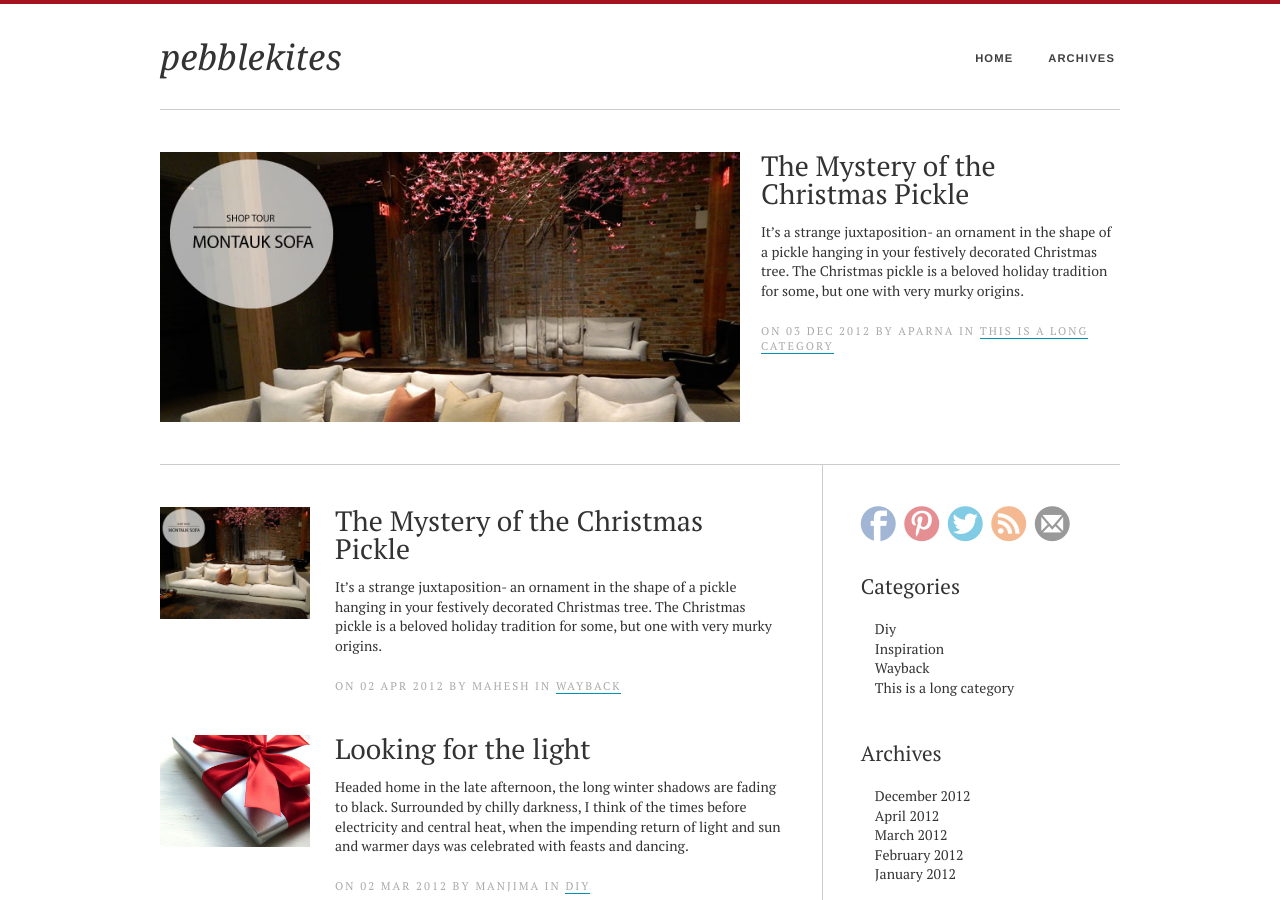
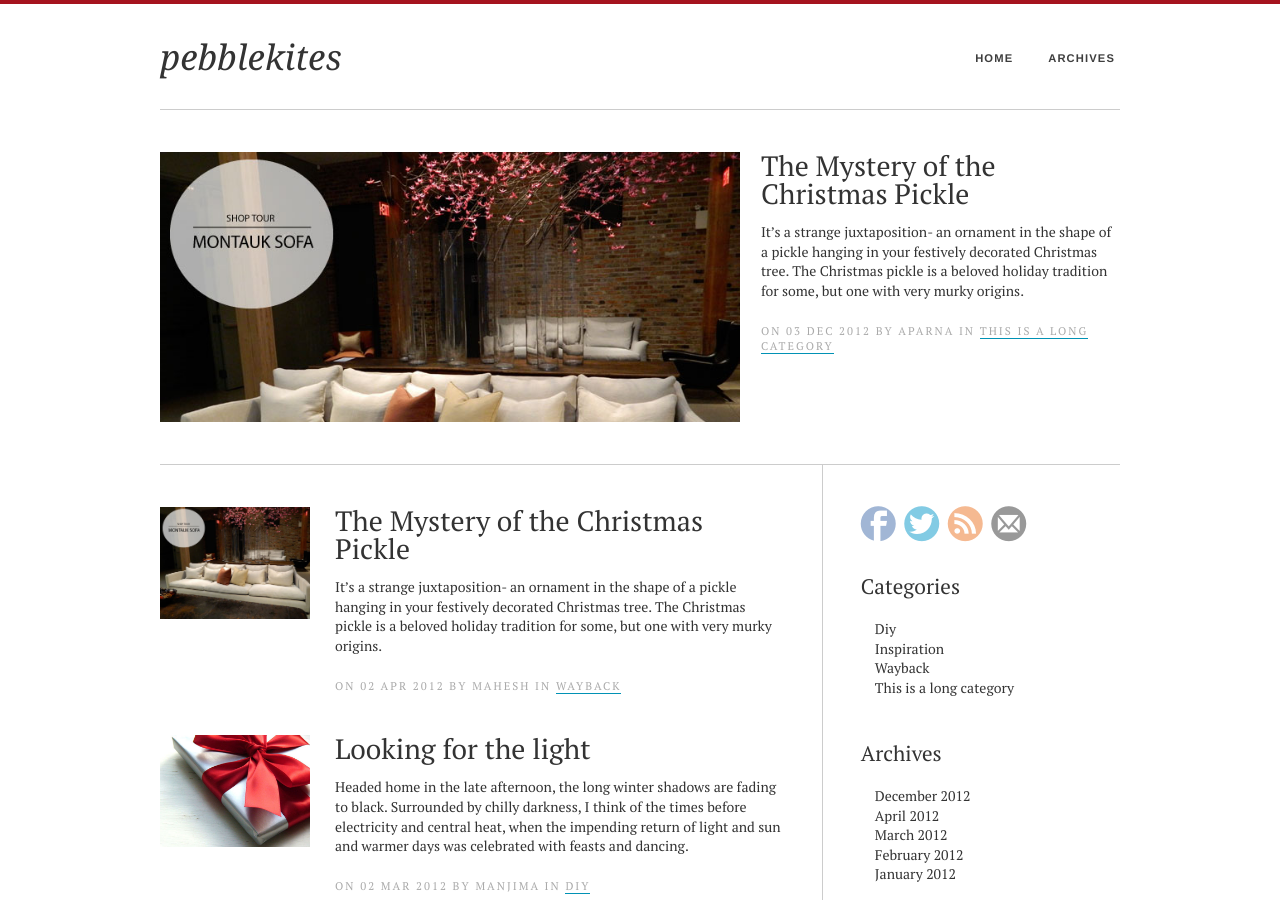
Before and after one commit to pebblekites/pebblekites.github.com, a Jekyll site: the page built from index.html, in a window 1280 px wide and 900 px high. Built offline with Jekyll 4.4.1, drawn with Linux system fonts in a browser that asks for light colours; nearby versions of some CDN libraries.

Commit message:
fixing up various share buttons
Almost ready to go live :+1:

```diff
--- a/_includes/share_buttons
+++ b/_includes/share_buttons
@@ -1,7 +1,9 @@
 <section id="share">
-  <a class="icon facebook" title="Share this page on Facebook" href="#facebook">#</a>
-  <a class="icon pinterest" title="Pin this page on Pinterest" href="#pinterest">!</a>
-  <a class="icon twitter" title="Share this page on twitter" href="#twitter">"</a>
-  <a class="icon feed" title="Subscribe to this blog" href="#feed">$</a>
-  <a class="icon mail" title="Subscribe to this blog using email" href="#mail">%</a>
+  <a class="icon facebook popup" title="Share this page on Facebook"
+          href="https://www.facebook.com/sharer/sharer.php?u=http://blog.pebblekites.com{{ page.url }}" target="_blank">#</a>
+  <!--<a class="icon pinterest" title="Pin this page on Pinterest" href="#pinterest">!</a> -->
+  <a class="icon twitter popup" title="Share this page on twitter"
+    href="https://twitter.com/share?url=http://blog.pebblekites.com{{ page.url }}&amp;text=Interesting read - {{ page.title }}">"</a>
+  <a class="icon feed" title="Subscribe to this blog" href="http://feeds.feedburner.com/PebblekitesBlog" target="_blank">$</a>
+  <a class="icon mail" title="Subscribe to this blog using email" href="http://feedburner.google.com/fb/a/mailverify?uri=PebblekitesBlog&amp;loc=en_US">%</a>
 </section>
--- a/_layouts/default.html
+++ b/_layouts/default.html
@@ -12,7 +12,6 @@
   <link rel="stylesheet" href="/css/all.css">
   <link href="http://fonts.googleapis.com/css?family=PT+Serif" rel="stylesheet" type="text/css">
   <link href="/atom.xml" rel="alternate" title="PebbleKites blog" type="application/atom+xml" />
-  <script type="text/javascript" src="http://ajax.googleapis.com/ajax/libs/jquery/1.8.3/jquery.min.js"></script>
   <script src="/js/vendor/modernizr-2.6.1.min.js"></script>
 </head>
 <body {% if page.templatename %} id="{{ page.templatename }}" {% endif %}>
@@ -29,5 +28,6 @@
   <footer id="page-footer">
     (c) pebblekites 2013
   </footer>
+  <script type="text/javascript" src="/js/all.js"></script>
 </body>
 </html>
--- /dev/null
+++ b/js/all.js
@@ -0,0 +1,5 @@
+---
+layout: nil
+---
+{% include js/jquery-1.8.2.min.js %}
+{% include js/site.js %}
```
Also changed, not shown: _includes/js/site.js (added, +9 -0 lines), _includes/js/jquery-1.8.2.min.js (renamed from js/vendor/jquery-1.8.2.min.js).
